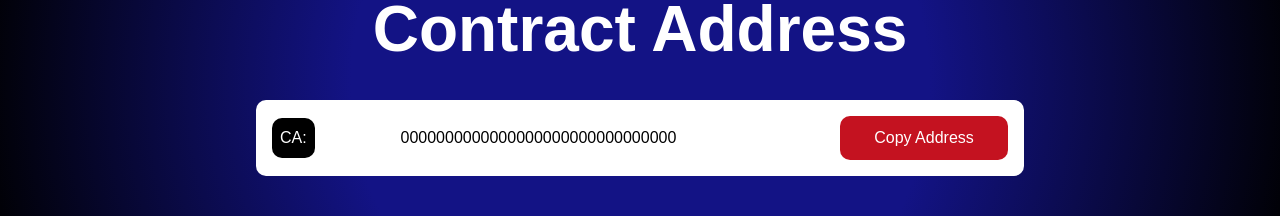
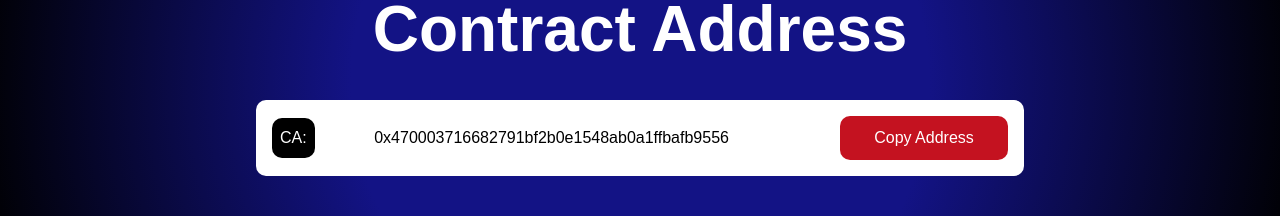
Before and after one commit to jimmydev2025/officialcoinofamerica, a plain HTML site: page index.html in a window 1280 px wide. Shown: the part 3080-3296 px from the top of the page. Drawn offline with nearby package versions, Linux system fonts and the light colour scheme; a web font is replaced by a local one.

Commit message:
Update index.html

```diff
--- a/index.html
+++ b/index.html
@@ -1015,7 +1015,7 @@
                     </div>
 
                     <p fs-copyclip-element="copy-this-2" id="w-node-b4417a1b-9bb1-2213-aef9-a238447dd2bb-3dec857c"
-                      class="fs-copyclip_text">0000000000000000000000000000000<br></p>
+                      class="fs-copyclip_text">0x470003716682791bf2b0e1548ab0a1ffbafb9556<br></p>
 
                     <a fs-copyclip-message="Copied!" fs-copyclip-element="click-2"
                       id="w-node-b4417a1b-9bb1-2213-aef9-a238447dd2b9-3dec857c"
```
